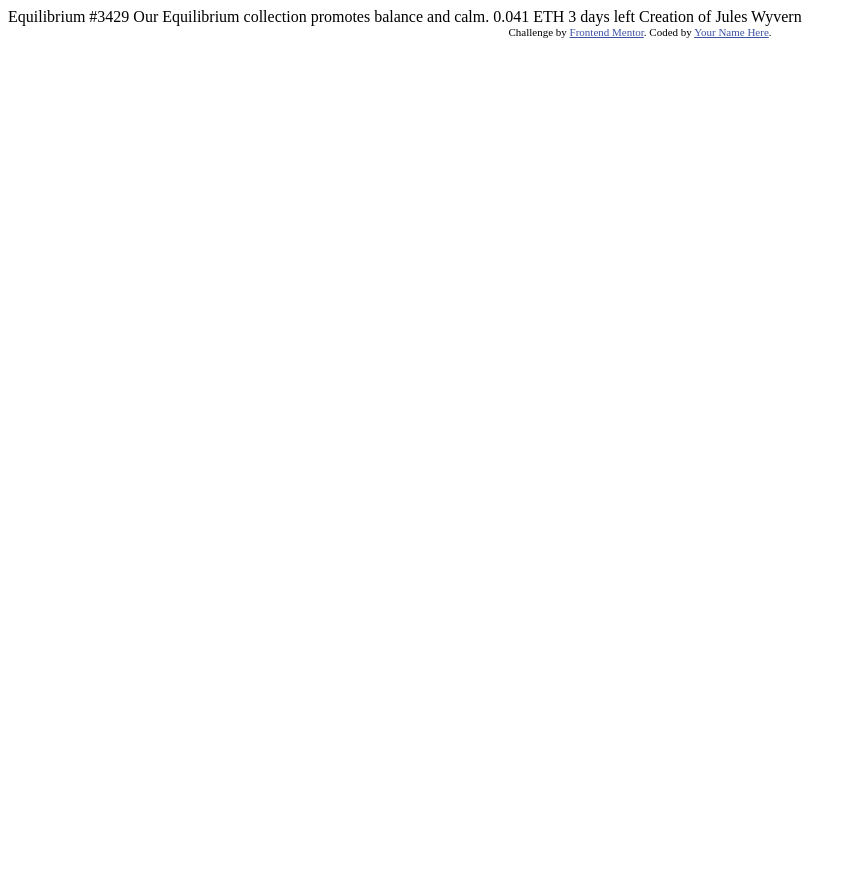
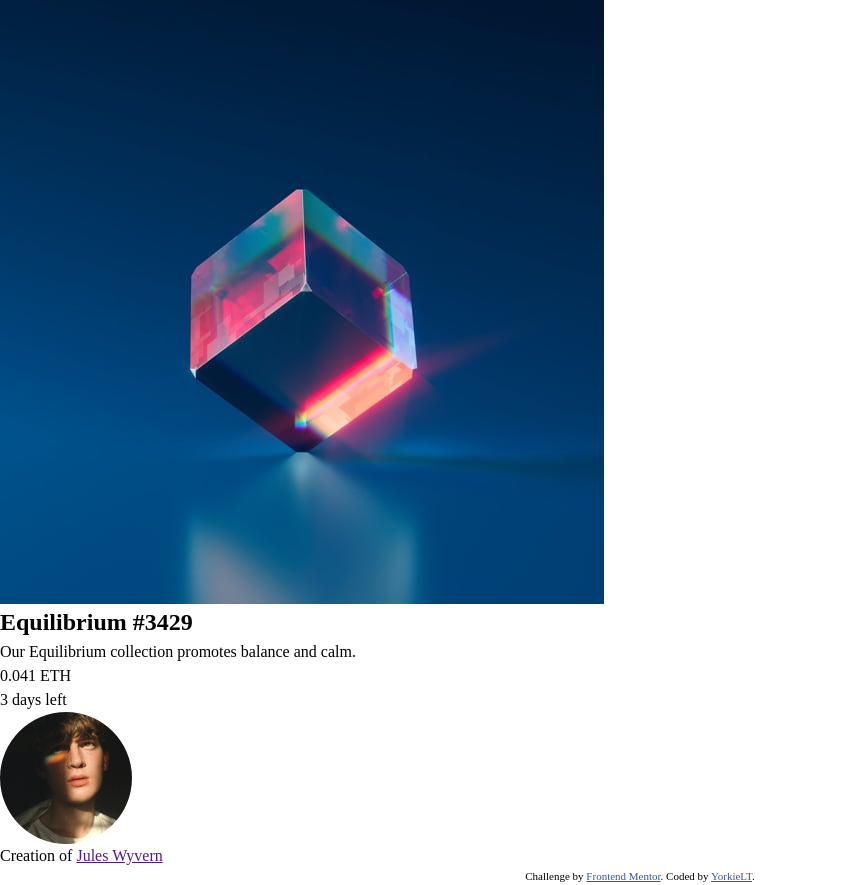
Before and after one commit to TanDevv/NFT-preview-card-component, a plain HTML site: page index.html in a window 1280 px wide. Shown: the whole page, without its empty margins (0-865 px from the left). Before the commit the page ends 800 px from the top, so only its background shows below. Drawn offline with Linux system fonts and the light colour scheme.

Commit message:
Add HTML/CSS basic structure

```diff
--- a/index.html
+++ b/index.html
@@ -2,32 +2,60 @@
 <html lang="en">
 <head>
   <meta charset="UTF-8">
-  <meta name="viewport" content="width=device-width, initial-scale=1.0"> <!-- displays site properly based on user's device -->
+  <meta name="viewport" content="width=device-width, initial-scale=1.0">
+  <!-- displays site properly based on user's device -->
 
+  <!-- My Css -->
+  <link rel="stylesheet" href="stylesheet.css" type="text/css">
+
+  <!-- Google Fonts -->
+  <link rel="preconnect" href="https://fonts.googleapis.com">
+  <link rel="preconnect" href="https://fonts.gstatic.com" crossorigin>
+  <link href="https://fonts.googleapis.com/css2?family=Outfit:wght@300;400;600&display=swap" rel="stylesheet">
+
+  <!-- Favicons -->
   <link rel="icon" type="image/png" sizes="32x32" href="./images/favicon-32x32.png">
 
   <title>Frontend Mentor | NFT preview card component</title>
 
-  <!-- Feel free to remove these styles or customise in your own stylesheet 👍 -->
-  <style>
-    .attribution { font-size: 11px; text-align: center; }
-    .attribution a { color: hsl(228, 45%, 44%); }
-  </style>
 </head>
+
 <body>
 
-  Equilibrium #3429
+  <main>
+    <article class="card">
+      <picture class="card__img">
+        <img src="images/image-equilibrium.jpg" alt="Artwork by Jules Wyvern">
+      </picture>
 
-  Our Equilibrium collection promotes balance and calm.
+      <div class="card__content">
+        <h1 class="card__title">Equilibrium #3429</h1>
 
-  0.041 ETH
-  3 days left
+        <p>Our Equilibrium collection promotes balance and calm.</p>
 
-  Creation of Jules Wyvern
+        <div class="flex__group">
+          <p class="card__pricing">0.041 ETH</p>
+          <p class="card__duration">3 days left</p>
+        </div>
+
+        <div class="card__author">
+          <img src="images/image-avatar.png" alt="The Author, Jules Wyvern">
+          <p>Creation of <a href="">Jules Wyvern</a></p>
+        </div>
+      </div>
+
+    </article>
+  </main>
+
+  <footer>
 
   <div class="attribution">
     Challenge by <a href="https://www.frontendmentor.io?ref=challenge" target="_blank">Frontend Mentor</a>.
-    Coded by <a href="#">Your Name Here</a>.
+    Coded by <a href="https://github.com/YorkieLT">YorkieLT</a>.
   </div>
+
+</footer>
+
 </body>
+
 </html>
--- a/stylesheet.css
+++ b/stylesheet.css
@@ -0,0 +1,71 @@
+:root {
+    --clr-primary-softblue: hsl(215, 51%, 70%);
+    --clr-primary-cyan: hsl(178, 100%, 50%);
+
+    --clr-neutral-main_bg: hsl(217, 54%, 11%);
+    --clr-neutral-card_bg: hsl(216, 50%, 16%);
+    --clr-neutral-card_line: hsl(215, 32%, 27%);
+    --clr-neutral-white: hsl(0, 0%, 100%);
+
+    --ff-outfit: 'Outfit', sans-serif;
+    --fw-light: 300;
+    --fw-regular: 400;
+    --fw-semibold: 600;
+    --fs-paragraph: 18px;
+}
+
+/*
+  1. Use a more-intuitive box-sizing model.
+*/
+*, *::before, *::after {
+    box-sizing: border-box;
+  }
+  /*
+    2. Remove default margin
+  */
+  * {
+    margin: 0;
+  }
+  /*
+    3. Allow percentage-based heights in the application
+  */
+  html, body {
+    height: 100%;
+  }
+  /*
+    Typographic tweaks!
+    4. Add accessible line-height
+    5. Improve text rendering
+  */
+  body {
+    line-height: 1.5;
+    -webkit-font-smoothing: antialiased;
+  }
+  /*
+    6. Improve media defaults
+  */
+  img, picture, video, canvas, svg {
+    display: block;
+    max-width: 100%;
+  }
+  /*
+    7. Remove built-in form typography styles
+  */
+  input, button, textarea, select {
+    font: inherit;
+  }
+  /*
+    8. Avoid text overflows
+  */
+  p, h1, h2, h3, h4, h5, h6 {
+    overflow-wrap: break-word;
+  }
+  /*
+    9. Create a root stacking context
+  */
+  #root, #__next {
+    isolation: isolate;
+  }
+
+.attribution { font-size: 11px; text-align: center; }
+.attribution a { color: hsl(228, 45%, 44%); }
```
